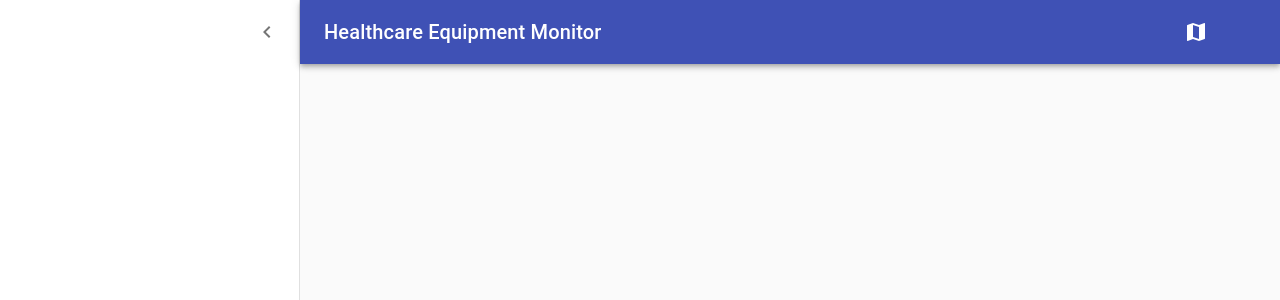
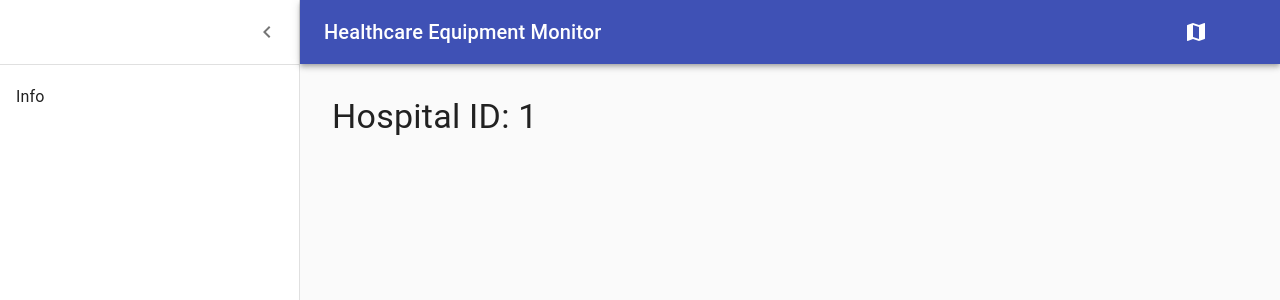
Before and after one commit to KristoferKwan/Healthcare-Equipment-Monitor, a React (Create React App) app in the folder frontend/: page /info/1 in a window 1280 px wide. Shown: the top 300 px of the page. Built offline with nearby package versions, Linux system fonts and the light colour scheme.

Commit message:
filling in blanks

```diff
--- a/frontend/src/App.js
+++ b/frontend/src/App.js
@@ -1,6 +1,8 @@
 import React from 'react'
+import { BrowserRouter, Switch, Route } from 'react-router-dom'
 import DashboardLayout from './components/common/DashboardLayout'
 import { MuiThemeProvider, createMuiTheme } from '@material-ui/core'
+import InfoPage from './components/pages/InfoPage'
 
 const theme = createMuiTheme({
   props: {
@@ -17,7 +19,12 @@ export default function App() {
     <>
       <MuiThemeProvider theme={theme}>
         <DashboardLayout>
-
+          <BrowserRouter>
+            <Switch>
+              <Route path={'/info/:id'} component={InfoPage} />
+              <Route path={'/map'} component={Map} />
+            </Switch>
+          </BrowserRouter>
         </DashboardLayout>
       </MuiThemeProvider>
     </>
--- a/frontend/src/components/common/DashboardLayout.js
+++ b/frontend/src/components/common/DashboardLayout.js
@@ -7,14 +7,16 @@ import {
 } from '@material-ui/icons'
 import {
   AppBar,
-  Container,
+  Box,
   CssBaseline,
+  Divider,
   Drawer,
   IconButton,
   Toolbar,
   Typography
 } from '@material-ui/core'
 import { makeStyles } from '@material-ui/core'
+import NavList from './NavList'
 
 const drawerWidth = 300
 
@@ -99,9 +101,7 @@ export default function DashboardLayout({
   const classes = useStyles()
   const [open, setOpen] = React.useState(true)
 
-  const handleToggleDrawer = () => {
-    setOpen(v => !v)
-  }
+  const handleToggleDrawer = () => setOpen(v => !v)
 
   return (
     <div className={classes.root}>
@@ -147,12 +147,12 @@ export default function DashboardLayout({
             <ChevronLeftIcon />
           </IconButton>
         </div>
+        <Divider variant={'fullwidth'} />
+        <NavList />
       </Drawer>
       <main className={classes.content}>
         <div className={classes.appBarSpacer} />
-        <Container maxWidth="lg" className={classes.container}>
-          {children}
-        </Container>
+        <Box margin={4}>{children}</Box>
       </main>
     </div>
   )
--- /dev/null
+++ b/frontend/src/components/common/Map.js
@@ -0,0 +1 @@
+import React from 'react'
--- /dev/null
+++ b/frontend/src/components/common/NavList.js
@@ -0,0 +1,29 @@
+import React from 'react'
+import { List, ListItem, ListItemText } from '@material-ui/core'
+import { BrowserRouter, Link } from 'react-router-dom'
+
+const links = [
+  {
+    to: '/info',
+    label: 'Info'
+  }
+]
+
+const ListItemLink = props => {
+  return <ListItem button component={Link} {...props} />
+}
+
+export default function NavList() {
+  return (
+    <BrowserRouter>
+      <List>
+        {!!links &&
+          links.map(({ label, ...linkProps }) => (
+            <ListItemLink {...linkProps}>
+              <ListItemText primary={label} />
+            </ListItemLink>
+          ))}
+      </List>
+    </BrowserRouter>
+  )
+}
--- a/frontend/src/components/pages/InfoPage.js
+++ b/frontend/src/components/pages/InfoPage.js
@@ -1,11 +1,15 @@
 import React from 'react'
-import { Grid } from '@material-ui/core'
+import { Grid, Typography } from '@material-ui/core'
+import { useParams } from 'react-router-dom'
 
 export default function InfoPage() {
+  let { id } = useParams()
   return (
     <>
-      <Grid>
-
+      <Grid container>
+        <Grid item xs={12}>
+          <Typography variant={'h4'}>Hospital ID: {id}</Typography>
+        </Grid>
       </Grid>
     </>
   )
--- /dev/null
+++ b/frontend/src/components/pages/MapPage.js
@@ -0,0 +1,5 @@
+import React from 'react'
+
+export default function MapPage() {
+  return <>...</>
+}
```
